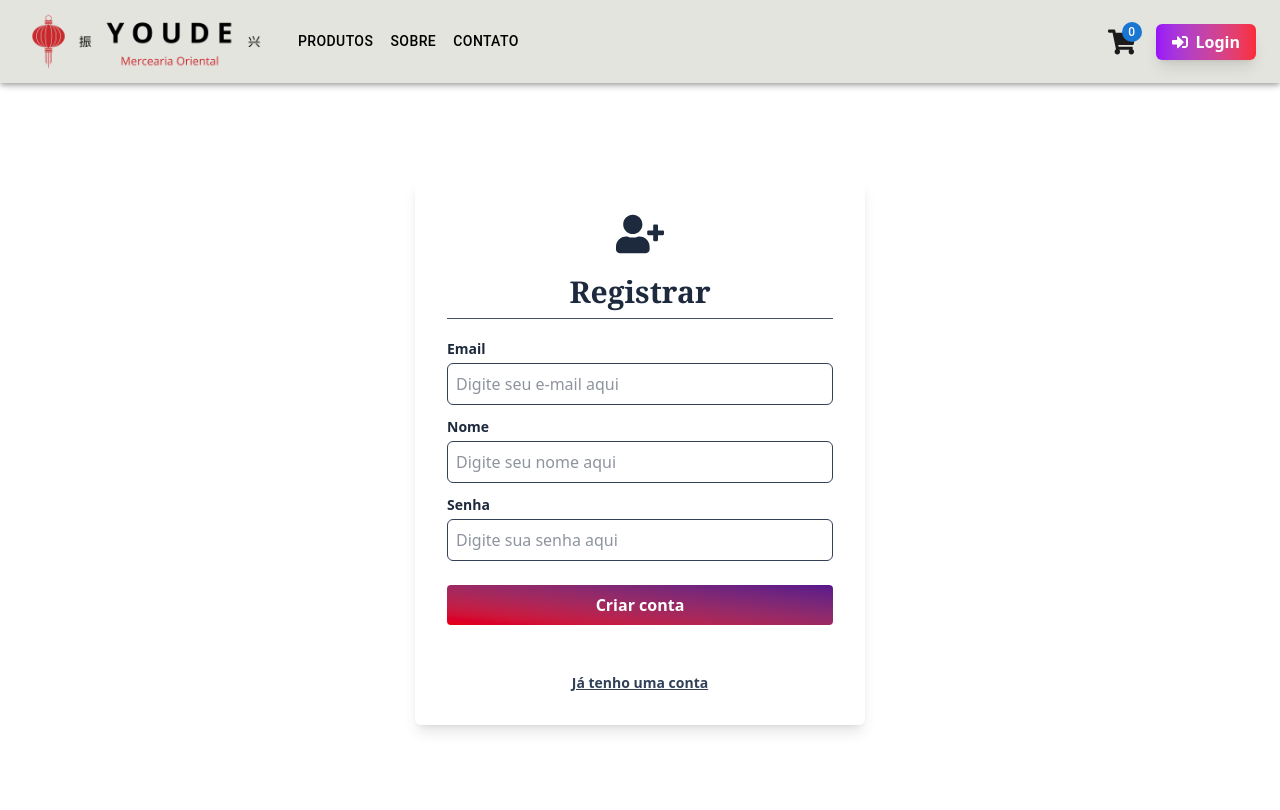
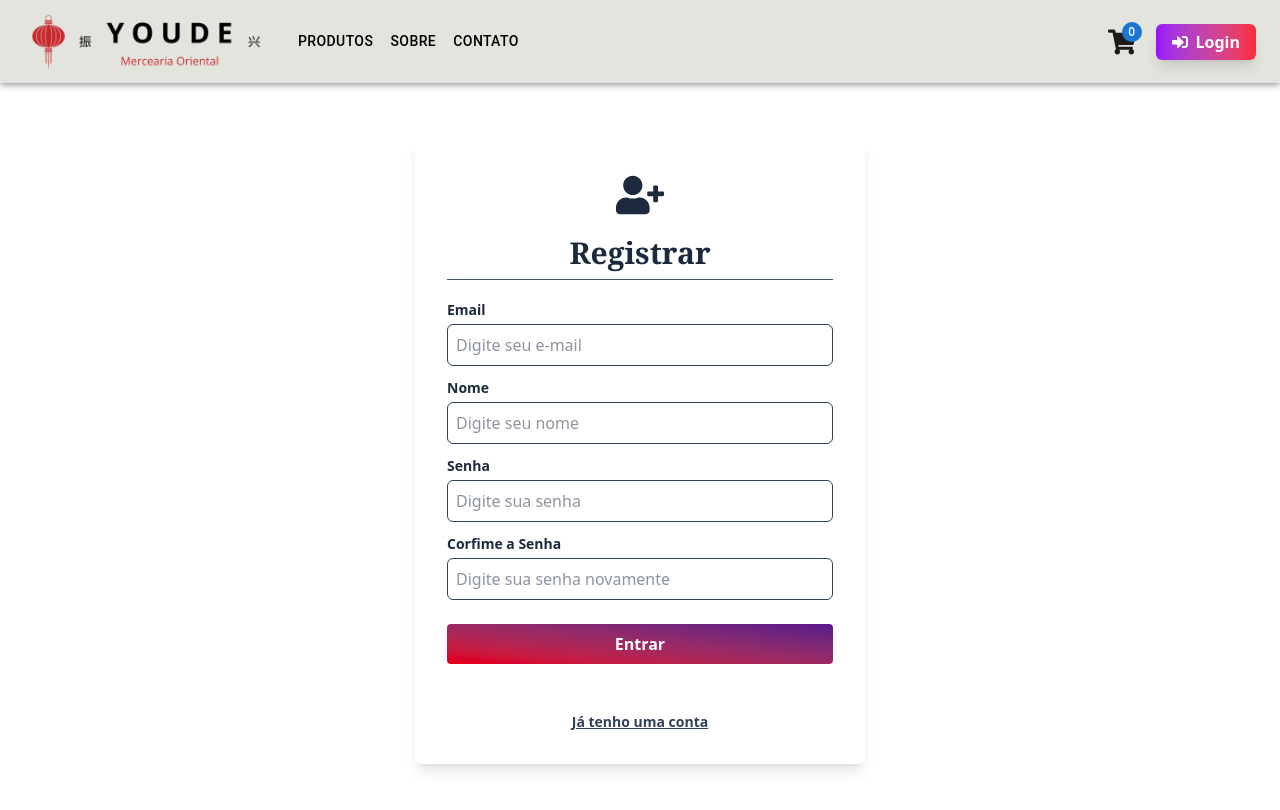
Before and after one commit to alyhenr/adfecommfront, a React (Vite) app: page /signup in a window 1280 px wide. Shown: the top 810 px of the page. Built offline with nearby package versions, Linux system fonts and the light colour scheme.

Commit message:
password confirmation in registration + loader in submit button

```diff
--- a/src/components/auth/Login.tsx
+++ b/src/components/auth/Login.tsx
@@ -7,6 +7,7 @@
 import type { AppDispatch } from "../../store/reducers/store"
 import { authenticateUser } from "../../store/actions"
 import toast from "react-hot-toast"
+import SubmitBtn from "./SubmitBtn"
 
 export type LoginRequest = {
     email: string,
@@ -63,7 +64,7 @@
                     className=""
                     message="*Email é um campo obrigatório"
                     min={3}
-                    placeholder="Digite seu e-mail aqui"
+                    placeholder="Digite seu e-mail"
                     type="email"
                     value={1}
                 />
@@ -77,18 +78,12 @@
                     className=""
                     message="*Senha é um campo obrigatório"
                     min={5}
-                    placeholder="Digite sua senha aqui"
+                    placeholder="Digite sua senha"
                     type="password"
                     value={1}
                 />
 
-                <button
-                    disabled={loading}
-                    className={`bg-gradient-to-tr from-red-600 to-purple-900 text-white font-bold p-2 rounded-sm w-full transition-colors duration-100 my-3 ${loading ? "" : "hover:cursor-pointer hover:opacity-90"}`}
-                    type="submit"
-                >
-                    {loading ? "Carregando..." : "Entrar"}
-                </button>
+                <SubmitBtn loading={loading}/>
 
                 <p className="text-center text-sm text-slate-700 mt-6">
                     <Link to="/signup" className="font-semibold hover:text-black underline">
--- a/src/components/auth/SignUp.tsx
+++ b/src/components/auth/SignUp.tsx
@@ -7,10 +7,19 @@
 import { registerUser } from "../../store/actions"
 import toast from "react-hot-toast"
 import { FaUserPlus } from "react-icons/fa"
+import SubmitBtn from "./SubmitBtn"
 
 export type SignUpRequest = {
     email: string,
+    username: string,
     password: string,
+}
+
+type SignUpForm = {
+    email: string,
+    username: string,
+    password: string,
+    passwordConfirmation: string,
 }
 
 const SignUp = () => {
@@ -21,13 +30,24 @@
 
     const {
         register, handleSubmit, formState: { errors }, reset
-    } = useForm<SignUpRequest>({
+    } = useForm<SignUpForm>({
         mode: "onTouched"
     })
 
-    const registerHandler: SubmitHandler<SignUpRequest> = async (data: SignUpRequest) => {
+    const registerHandler: SubmitHandler<SignUpForm> = async (data: SignUpForm) => {
         setLoading(true)
-        const { success, message, redirectTo } = await dispatch(registerUser(data))
+
+        if (data.password != data.passwordConfirmation) {
+            toast.error("As senhas devem ser iguais, favor verificar")
+            setLoading(false)
+            return
+        }
+
+        const { success, message, redirectTo } = await dispatch(registerUser({
+            email: data.email,
+            username: data.username,
+            password: data.password
+        }))
         if (success) {
             toast.success(message)
             navigate(redirectTo)
@@ -63,7 +83,7 @@
                     className=""
                     message="*Email é um campo obrigatório"
                     min={3}
-                    placeholder="Digite seu e-mail aqui"
+                    placeholder="Digite seu e-mail"
                     type="email"
                     value={1}
                 />
@@ -77,7 +97,7 @@
                     className=""
                     message="*Nome é um campo obrigatório"
                     min={5}
-                    placeholder="Digite seu nome aqui"
+                    placeholder="Digite seu nome"
                     type="text"
                     value={1}
                 />
@@ -91,18 +111,26 @@
                     className=""
                     message="*Senha é um campo obrigatório"
                     min={5}
-                    placeholder="Digite sua senha aqui"
+                    placeholder="Digite sua senha"
                     type="password"
                     value={1}
                 />
 
-                <button
-                    disabled={loading}
-                    className={`bg-gradient-to-tr from-red-600 to-purple-900 text-white font-bold p-2 rounded-sm w-full transition-colors duration-100 my-3 ${loading ? "" : "hover:cursor-pointer hover:opacity-90"}`}
-                    type="submit"
-                >
-                    {loading ? "Carregando..." : "Criar conta"}
-                </button>
+                <InputField
+                    label="Corfime a Senha"
+                    required
+                    id="passwordConfirmation"
+                    register={register}
+                    errors={errors}
+                    className=""
+                    message="*Senha é um campo obrigatório"
+                    min={5}
+                    placeholder="Digite sua senha novamente"
+                    type="password"
+                    value={1}
+                />
+
+                <SubmitBtn loading={loading}/>
 
                 <p className="text-center text-sm text-slate-700 mt-6">
                     <Link to="/login" className="font-semibold hover:text-black underline">
--- /dev/null
+++ b/src/components/auth/SubmitBtn.tsx
@@ -0,0 +1,21 @@
+const SubmitBtn = ({ loading = false } ) => {
+  return (
+    <button
+        disabled={loading}
+        className={`text-white font-bold p-2 rounded-sm w-full transition-colors duration-100 my-3 ${loading ? "bg-gray-400" : "bg-gradient-to-tr from-red-600 to-purple-900 hover:cursor-pointer hover:opacity-90"}`}
+        type="submit"
+    >
+        {loading
+            ? <div className="flex items-center justify-center gap-5">
+                <svg aria-hidden="true" className="w-8 h-8 text-gray-200 animate-spin dark:text-gray-600 fill-red-700" viewBox="0 0 100 101" fill="none" xmlns="http://www.w3.org/2000/svg">
+        <path d="M100 50.5908C100 78.2051 77.6142 100.591 50 100.591C22.3858 100.591 0 78.2051 0 50.5908C0 22.9766 22.3858 0.59082 50 0.59082C77.6142 0.59082 100 22.9766 100 50.5908ZM9.08144 50.5908C9.08144 73.1895 27.4013 91.5094 50 91.5094C72.5987 91.5094 90.9186 73.1895 90.9186 50.5908C90.9186 27.9921 72.5987 9.67226 50 9.67226C27.4013 9.67226 9.08144 27.9921 9.08144 50.5908Z" fill="currentColor"/>
+        <path d="M93.9676 39.0409C96.393 38.4038 97.8624 35.9116 97.0079 33.5539C95.2932 28.8227 92.871 24.3692 89.8167 20.348C85.8452 15.1192 80.8826 10.7238 75.2124 7.41289C69.5422 4.10194 63.2754 1.94025 56.7698 1.05124C51.7666 0.367541 46.6976 0.446843 41.7345 1.27873C39.2613 1.69328 37.813 4.19778 38.4501 6.62326C39.0873 9.04874 41.5694 10.4717 44.0505 10.1071C47.8511 9.54855 51.7191 9.52689 55.5402 10.0491C60.8642 10.7766 65.9928 12.5457 70.6331 15.2552C75.2735 17.9648 79.3347 21.5619 82.5849 25.841C84.9175 28.9121 86.7997 32.2913 88.1811 35.8758C89.083 38.2158 91.5421 39.6781 93.9676 39.0409Z" fill="currentFill"/>
+    </svg>
+                Carregando...
+            </div>
+            : "Entrar"}
+    </button>
+  )
+}
+
+export default SubmitBtn
```
